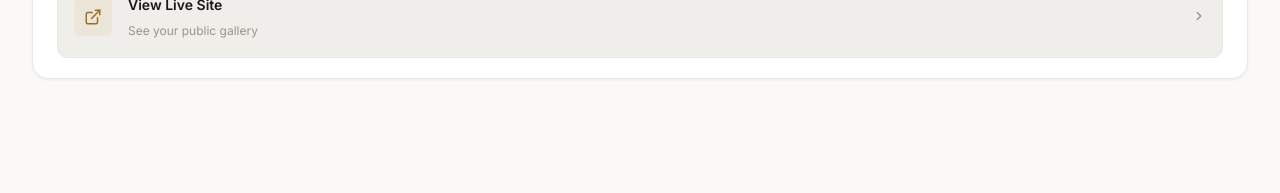
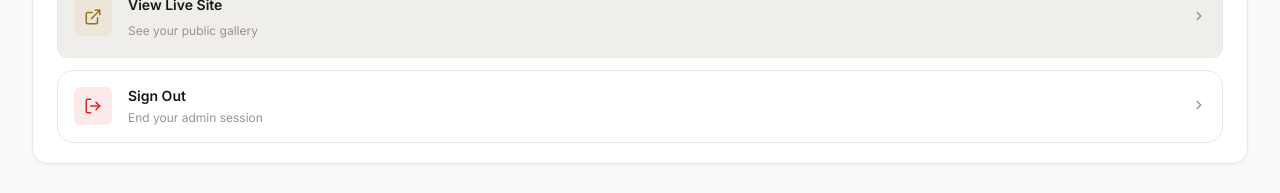
Before and after one commit to sejanH/google-photos-showcase, a Next.js app: page /admin in a window 1280 px wide. Shown: the part 1263-1456 px from the top of the page. Before the commit the page ends 1390 px from the top, so only its background shows below. Built offline with nearby package versions, Linux system fonts and the light colour scheme; no server answers; the database is empty.

Commit message:
Hide admin link and add dashboard logout

```diff
--- a/src/app/admin/page.tsx
+++ b/src/app/admin/page.tsx
@@ -2,6 +2,7 @@ import { prisma } from "@/lib/db";
 import Link from "next/link";
 import Image from "next/image";
 import styles from "./page.module.css";
+import SignOutAction from "@/components/SignOutAction";
 
 function getGreeting() {
   const hour = new Date().getHours();
@@ -250,6 +251,8 @@ export default async function AdminDashboard() {
                 </svg>
               </div>
             </Link>
+
+            <SignOutAction />
           </div>
         </div>
       </div>
--- /dev/null
+++ b/src/components/SignOutAction.tsx
@@ -0,0 +1,31 @@
+"use client";
+
+import { signOut } from "next-auth/react";
+import styles from "../app/admin/page.module.css";
+
+export default function SignOutAction() {
+  return (
+    <button
+      onClick={() => signOut({ callbackUrl: "/" })}
+      className={styles.quickAction}
+      style={{ background: 'none', border: '1px solid var(--color-border-subtle)', width: '100%', textAlign: 'left', padding: 'var(--space-4)', borderRadius: 'var(--radius-lg)' }}
+    >
+      <div className={styles.quickActionIcon} style={{ background: 'rgba(220, 38, 38, 0.1)', color: '#dc2626' }}>
+        <svg width="18" height="18" viewBox="0 0 24 24" fill="none" stroke="currentColor" strokeWidth="2" strokeLinecap="round" strokeLinejoin="round">
+          <path d="M9 21H5a2 2 0 01-2-2V5a2 2 0 012-2h4" />
+          <polyline points="16 17 21 12 16 7" />
+          <line x1="21" y1="12" x2="9" y2="12" />
+        </svg>
+      </div>
+      <div className={styles.quickActionText}>
+        <span className={styles.quickActionTitle}>Sign Out</span>
+        <span className={styles.quickActionDesc}>End your admin session</span>
+      </div>
+      <div className={styles.quickActionArrow}>
+        <svg width="14" height="14" viewBox="0 0 24 24" fill="none" stroke="currentColor" strokeWidth="2.5" strokeLinecap="round" strokeLinejoin="round">
+          <polyline points="9 18 15 12 9 6" />
+        </svg>
+      </div>
+    </button>
+  );
+}
```
Also changed, not shown: src/components/Navbar.tsx (+0 -7 lines).
